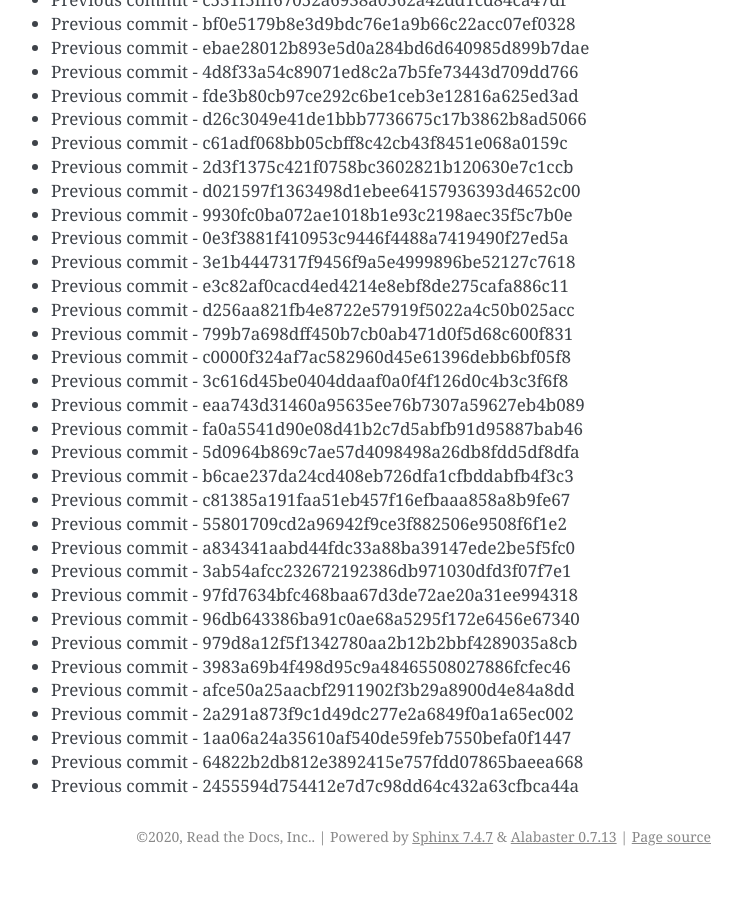
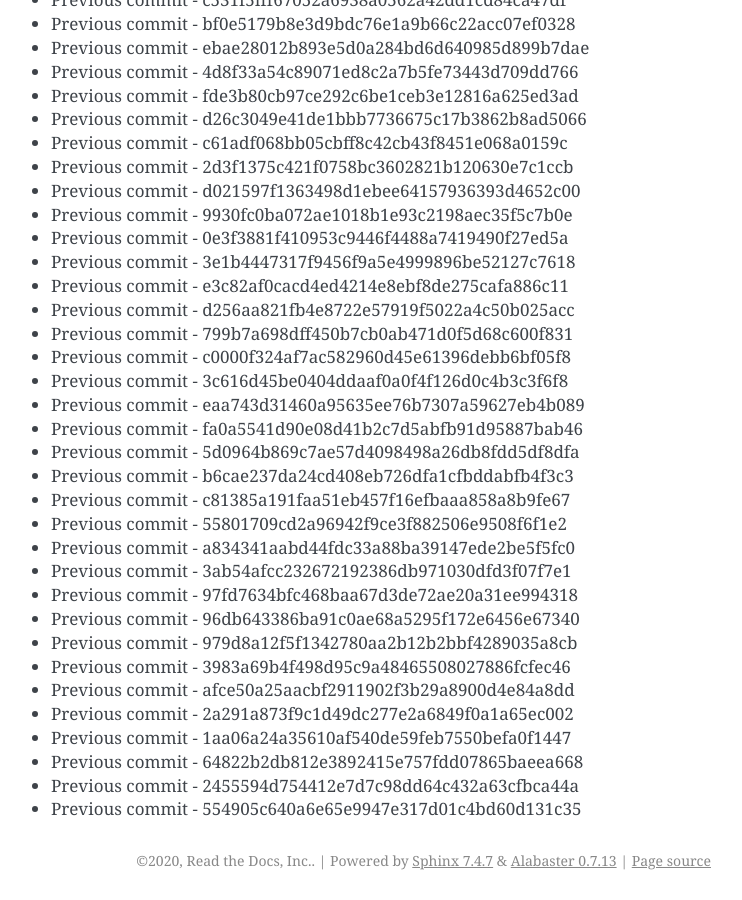
Before and after one commit to readthedocs/rtd-git-stresstest, a Sphinx documentation site: the page built from docs/updates.rst, in a window 1280 px wide and 900 px high, scrolled down 52342 px. Shown: the whole window, without its empty margins (399-1141 px from the left). Built offline with Sphinx 7.4.7, drawn with Linux system fonts in a browser that asks for light colours; before the commit the page ends 53218 px from its top, so only the background shows below that.

Commit message:
Generating commit from previous: 554905c640a6e65e9947e317d01c4bd60d131c35

```diff
--- a/docs/updates.rst
+++ b/docs/updates.rst
@@ -2231,3 +2231,4 @@ It can be tested for any performance characteristics.
 * Previous commit - 1aa06a24a35610af540de59feb7550befa0f1447
 * Previous commit - 64822b2db812e3892415e757fdd07865baeea668
 * Previous commit - 2455594d754412e7d7c98dd64c432a63cfbca44a
+* Previous commit - 554905c640a6e65e9947e317d01c4bd60d131c35
```
